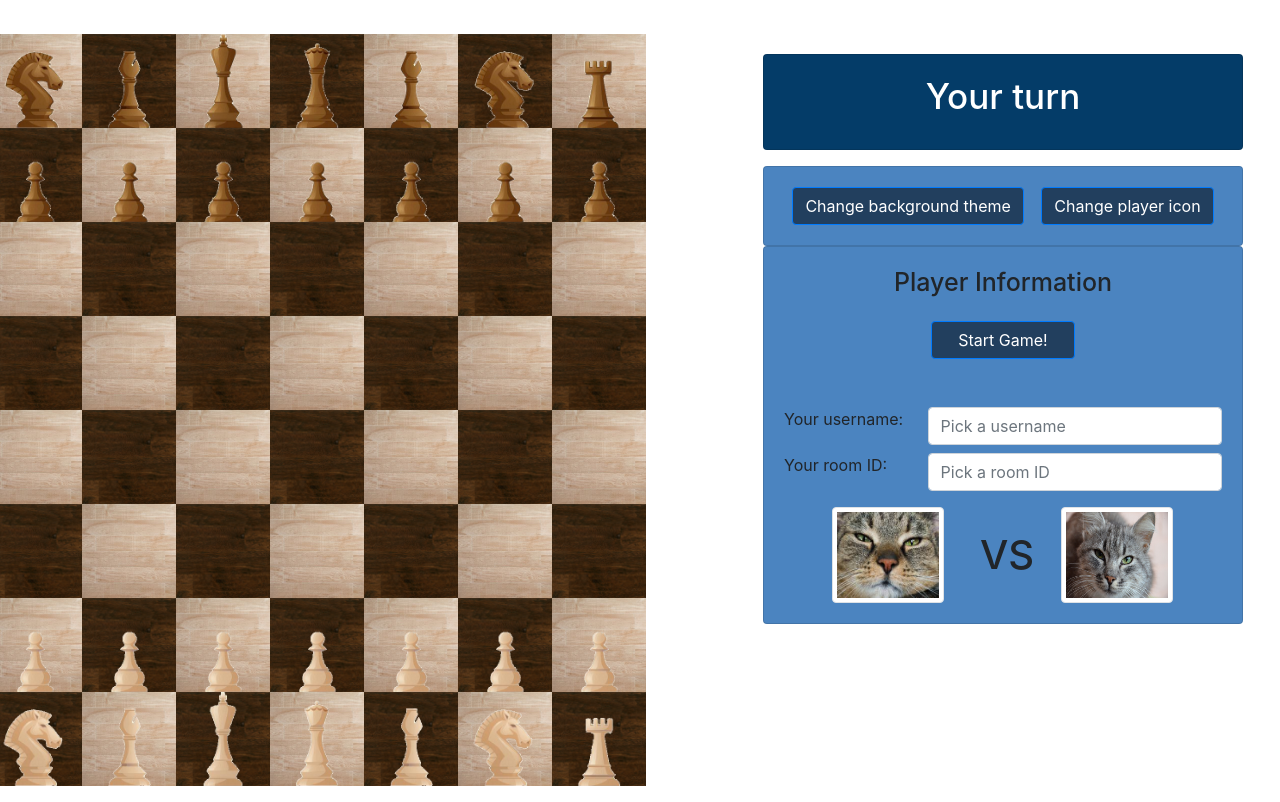
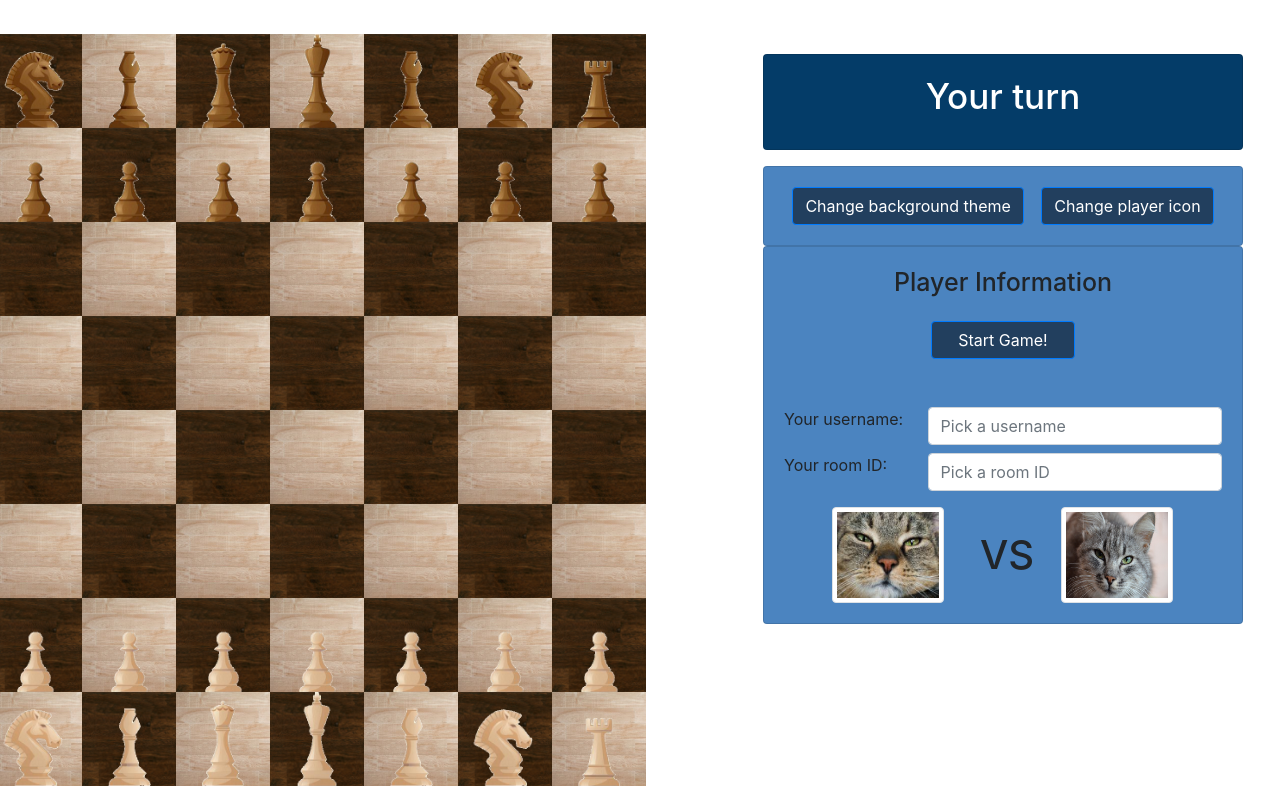
Before and after one commit to addy-cat/Full-Stack-Final-Project, a React (Create React App) app: page / in a window 1280 px wide. Built offline with nearby package versions, Linux system fonts and the light colour scheme; no server answers.

Commit message:
Changed some colors

```diff
--- a/src/components/Board.js
+++ b/src/components/Board.js
@@ -23,14 +23,14 @@ class Board extends React.Component {
             user: null,
             room: null,
             boardState: [
-                [new Piece(p.rook, theirColor), new Piece(p.knight, theirColor), new Piece(p.bishop, theirColor), new Piece(p.king, theirColor), new Piece(p.queen, theirColor), new Piece(p.bishop, theirColor), new Piece(p.knight, theirColor), new Piece(p.rook, theirColor)],
+                [new Piece(p.rook, theirColor), new Piece(p.knight, theirColor), new Piece(p.bishop, theirColor), new Piece(p.queen, theirColor), new Piece(p.king, theirColor), new Piece(p.bishop, theirColor), new Piece(p.knight, theirColor), new Piece(p.rook, theirColor)],
                 [new Piece(p.pawn, theirColor), new Piece(p.pawn, theirColor), new Piece(p.pawn, theirColor), new Piece(p.pawn, theirColor), new Piece(p.pawn, theirColor), new Piece(p.pawn, theirColor), new Piece(p.pawn, theirColor), new Piece(p.pawn, theirColor)],
                 [null, null, null, null, null, null, null, null],
                 [null, null, null, null, null, null, null, null],
                 [null, null, null, null, null, null, null, null],
                 [null, null, null, null, null, null, null, null],
                 [new Piece(p.pawn, myColor), new Piece(p.pawn, myColor), new Piece(p.pawn, myColor), new Piece(p.pawn, myColor), new Piece(p.pawn, myColor), new Piece(p.pawn, myColor), new Piece(p.pawn, myColor), new Piece(p.pawn, myColor)],
-                [new Piece(p.rook, myColor), new Piece(p.knight, myColor), new Piece(p.bishop, myColor), new Piece(p.king, myColor), new Piece(p.queen, myColor), new Piece(p.bishop, myColor), new Piece(p.knight, myColor), new Piece(p.rook, myColor)],
+                [new Piece(p.rook, myColor), new Piece(p.knight, myColor), new Piece(p.bishop, myColor), new Piece(p.queen, myColor), new Piece(p.king, myColor), new Piece(p.bishop, myColor), new Piece(p.knight, myColor), new Piece(p.rook, myColor)],
             ],
             socket: io(`http://${window.location.hostname}:3001`),
             showWaitingMessage: false,
@@ -207,7 +207,7 @@ class Board extends React.Component {
 
     generateTiles(colNum){
         return this.state.boardState[colNum].map((col, index) => {
-            return <Tile key={index} onSelect={this.onSelect} piece={col} row={index} col={colNum} image={(index + colNum) % 2 === 0 ? "dark_tile.jpg" : "light_tile.jpg"}/>
+            return <Tile key={index} onSelect={this.onSelect} piece={col} row={index} col={colNum} image={(index + colNum) % 2 === 1 ? "dark_tile.jpg" : "light_tile.jpg"}/>
         });
     }
 
```
